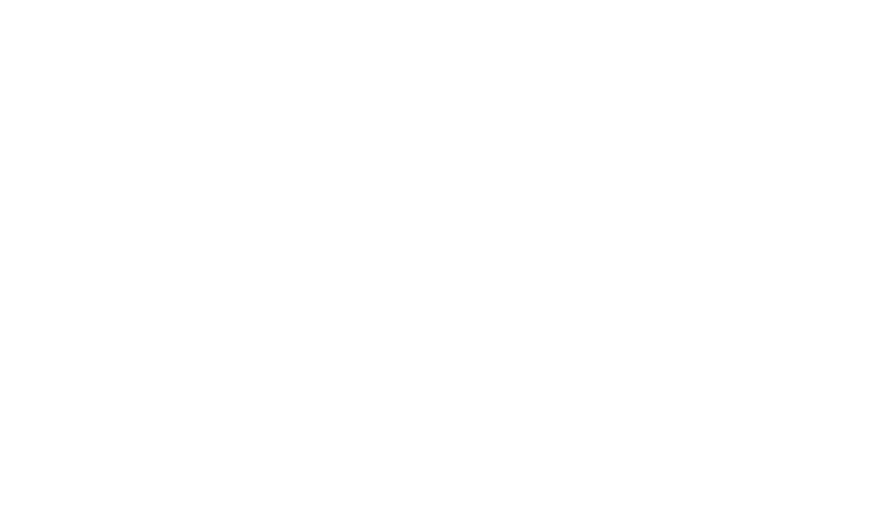
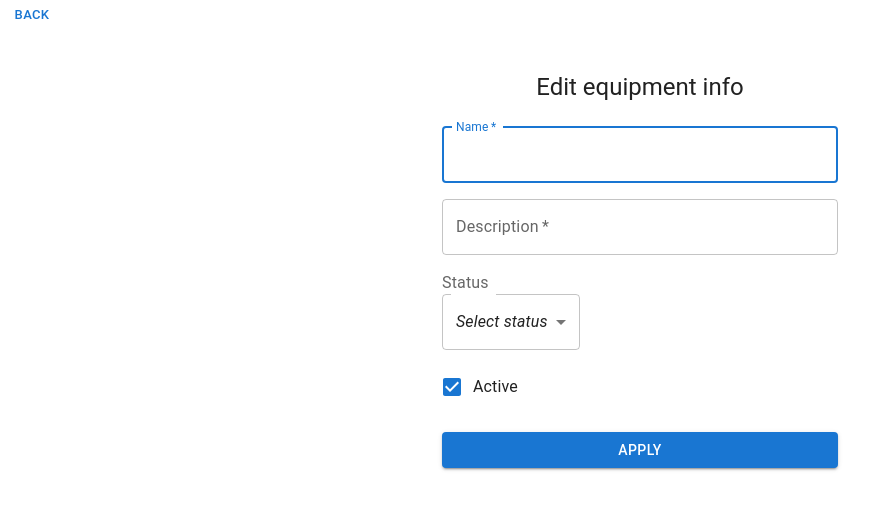
Before and after one commit to asaygom/Final-project-4Geeks-Front, a React (Create React App) app: page /set_equipment/1 in a window 1280 px wide. Before the commit this address had no page. Shown: the top 510 px of the page, without its empty margins (0-887 px from the left). Built offline with nearby package versions, Linux system fonts and the light colour scheme; no server answers.

Commit message:
equipment update and delete functions added

```diff
--- a/src/App.js
+++ b/src/App.js
@@ -26,9 +26,9 @@
         <Route path='/profile' element={<Profile />} />
         <Route path='/members_list' element={<MembersList />} />
         <Route path='/equipment' element={<Equipment />} />
-        <Route path='/set_equipment' element={<SetEquipment />} />
+        <Route path='/set_equipment/:id' element={<SetEquipment />} />
         <Route path="/newuser" element={<Signup />} />
-        <Route path='/equipment_info' element={<EquipmentInfo />} />
+        <Route path='/equipment_info/:id' element={<EquipmentInfo />} />
       </Routes>
     </BrowserRouter>
   );
--- a/src/components/BottomNav.js
+++ b/src/components/BottomNav.js
@@ -1,13 +1,16 @@
 import { BottomNavigation, BottomNavigationAction } from "@mui/material";
 import Paper from '@mui/material/Paper';
+import {useNavigate} from "react-router-dom";
 
 export default function BottomNav(){
+  const navigate=useNavigate()
+
     return(
       <Paper sx={{ position: 'fixed', bottom: 0, left: 0, right: 0 }} elevation={3}>
         <BottomNavigation
           showLabels
         >
-          <BottomNavigationAction label="Home"  />
+          <BottomNavigationAction onClick={()=>navigate('/home')} label="Home"  />
           <BottomNavigationAction label="Training plan"  />
           <BottomNavigationAction label="Routines"  />
           <BottomNavigationAction label="Exercises"  />
--- a/src/store/flux.js
+++ b/src/store/flux.js
@@ -41,12 +41,19 @@
       },
       handleChangeEquipment: (event) => {
         const store = getStore();
+        if (event.target.name === "is_active"){setStore({
+          equipment: {
+            ...store.equipment,
+            [event.target.name]: event.target.checked,
+          },
+        });}
+        else{
         setStore({
           equipment: {
             ...store.equipment,
             [event.target.name]: event.target.value,
           },
-        });
+        });}
       },
       handleSubmitEquipment: (event) => {
         event.preventDefault();
@@ -69,6 +76,27 @@
             is_active: false,
           },
         });
+      },
+     getEquipmentInfo: (id) => {
+        fetch("http://localhost:5000/equipment/"+id, {
+          method: "GET",
+          headers: { "Content-Type": "application/json" },
+        })
+          .then((response) => response.json())
+          .then((data) => setStore({ equipment: data }))
+          .catch((error) => console.log(error));
+      },
+      updateEquipmentInfo: (event,id) => {
+        event.preventDefault();
+        const store = getStore();
+        fetch("http://localhost:5000/equipment/"+id, {
+          method: "PUT",
+          headers: { "Content-Type": "application/json" },
+          body: JSON.stringify(store.equipment)
+        })
+          .then((response) => response.json())
+          .then((data) => console.log(data))
+          .catch((error) => console.log(error));
       },
       deleteEquipment: (id)=>{
         fetch("http://localhost:5000/equipment/"+id,{
--- a/src/views/Equipment.js
+++ b/src/views/Equipment.js
@@ -5,11 +5,12 @@
 import BottomNav from '../components/BottomNav';
 import { SearchBar } from '../components/SearchBar';
 import { Context } from "../store/context";
+import {useNavigate} from "react-router-dom";
 
 function Equipment() {
     const { store, actions } = useContext(Context);
+    const navigate=useNavigate()
     useEffect(()=>{actions.getEquipment()},[])
-
   return(
     <>
     <TopNav />
@@ -34,6 +35,7 @@
                   </Stack>
                   <div>
                       <Button
+                      onClick={()=>navigate('/set_equipment/new')}
                       variant="contained"
                       >
                       Add
@@ -45,7 +47,10 @@
               container
               spacing={3}
               >
-                {Object.values(store.listOfEquipments.data).map((equipment,index)=>{return <Grid xs={6} sm={6} lg={3}><EquipmentCard key={index} equipment_name={equipment.name} equipment_img="https://www.bestusedgymequipment.com/wp-content/uploads/2020/09/cybex-vr2-chestpress-1-1.jpg"/></Grid>})}
+                {store.listOfEquipments.data?.map((equipment,index)=>{
+                  return <Grid onClick={()=>navigate("/equipment_info/"+equipment.id)} key={index} xs={6} sm={6} lg={3}>
+                    <EquipmentCard id={equipment.id} equipment_name={equipment.name} equipment_img="https://www.bestusedgymequipment.com/wp-content/uploads/2020/09/cybex-vr2-chestpress-1-1.jpg"/>
+                    </Grid>})}
               </Grid>
           </Stack>
         </Container>
--- a/src/views/EquipmentInfo.js
+++ b/src/views/EquipmentInfo.js
@@ -1,21 +1,21 @@
 import { useContext, useEffect } from "react";
 import { Button, Box, Container, Unstable_Grid2 as Grid, Typography } from '@mui/material';
+import Fab from '@mui/material/Fab';
 import BottomNav from '../components/BottomNav';
 import { Context } from "../store/context";
+import {useNavigate, useParams} from "react-router-dom";
 
 function EquipmentInfo(props) {
     const { store, actions } = useContext(Context);
-    useEffect(()=>{actions.getEquipment()},[])
+    const navigate = useNavigate()
+    const {id} = useParams()
+    useEffect(()=>{actions.getEquipmentInfo(id)},[])
 
   return(
     <>
-    <Box sx={{textAlign: 'space-between'}}>
-      <Grid xs={6} sm={6} lg={6}>
-        <Button variant="text" size="small">Back</Button>
-      </Grid>
-      <Grid xs={6} sm={6} lg={6}>
-        <Button variant="text" size="small">Edit</Button>
-      </Grid>
+    <Box sx={{alignContent: 'space-between'}}>
+        <Button onClick={()=>navigate("/equipment")} variant="text" size="small">Back</Button>
+        <Button onClick={()=>navigate("/set_equipment/"+store.equipment.id)} variant="text" size="small">Edit</Button>
     </Box>
     <Box
       component="main"
@@ -34,47 +34,50 @@
             sm={12}
             lg={12}
           >
-            <Box sx={{textAlign: 'center'}}>
+            <Box sx={{textAlign: 'center', marginBottom:5}}>
             <Typography
               gutterBottom
               variant="h5"
             >
-              Equipment
+              Equipment info
             </Typography>
             </Box>
+            <Typography
+              gutterBottom
+              variant="h6"
+            >
+              {"Name: " + store.equipment.name}
+            </Typography>
+            <Typography
+              gutterBottom
+              variant="h6"
+            >
+              {"Description: " + store.equipment.description}
+            </Typography>
+            <Typography
+              gutterBottom
+              variant="h6"
+            >
+              {"Status: " + store.equipment.status}
+            </Typography>
+            <Typography
+              gutterBottom
+              variant="h6"
+            >
+              {"Active: " + store.equipment.is_active}
+            </Typography>
           </Grid>
           <Grid
             xs={12}
             sm={6}
             lg={3}
           >
-            <Typography
-              gutterBottom
-              variant="h6"
-            >
-              {"Name: " + props.name}
-            </Typography>
-            <Typography
-              gutterBottom
-              variant="h6"
-            >
-              {"Description: " + props.description}
-            </Typography>
-            <Typography
-              gutterBottom
-              variant="h6"
-            >
-              {"Status: " + props.status}
-            </Typography>
-            <Typography
-              gutterBottom
-              variant="h6"
-            >
-              {"Active: " + props.is_active}
-            </Typography>
           </Grid>
         </Grid>
       </Container>
+        <Fab onClick={()=>actions.deleteEquipment(id)} color="error" aria-label="delete" sx={{position: 'absolute', bottom: 100, right: 16}}>
+        <svg xmlns="http://www.w3.org/2000/svg" height="1em" viewBox="0 0 448 512"><path d="M135.2 17.7L128 32H32C14.3 32 0 46.3 0 64S14.3 96 32 96H416c17.7 0 32-14.3 32-32s-14.3-32-32-32H320l-7.2-14.3C307.4 6.8 296.3 0 284.2 0H163.8c-12.1 0-23.2 6.8-28.6 17.7zM416 128H32L53.2 467c1.6 25.3 22.6 45 47.9 45H346.9c25.3 0 46.3-19.7 47.9-45L416 128z"/></svg>
+        </Fab>
     </Box>
     <BottomNav />
     </>
--- a/src/views/Login.js
+++ b/src/views/Login.js
@@ -7,9 +7,10 @@
 import Box from '@mui/material/Box';
 import Typography from '@mui/material/Typography';
 import Container from '@mui/material/Container';
-import { Link as LinkR} from "react-router-dom";
+import {useNavigate} from "react-router-dom";
 
 export default function Login() {
+  const navigate=useNavigate()
   const handleSubmit = (event) => {
     event.preventDefault();
     const data = new FormData(event.currentTarget);
@@ -64,11 +65,9 @@
             </Button>
             <Grid container>
               <Grid item xs>
-                <LinkR to='/forgot_password'>
-                  <Link variant="body2">
+                  <Link onClick={()=>navigate("/forgot_password")} variant="body2">
                     Forgot password?
                   </Link>
-                </LinkR>
               </Grid>
             </Grid>
           </Box>
--- a/src/views/SetEquipment.js
+++ b/src/views/SetEquipment.js
@@ -11,15 +11,26 @@
 import InputLabel from '@mui/material/InputLabel';
 import Select from '@mui/material/Select';
 import MenuItem from '@mui/material/MenuItem';
-import { useContext } from "react";
+import { useContext, useEffect } from "react";
 import { Context } from "../store/context";
+import {useNavigate, useParams} from "react-router-dom";
 
 export default function SetEquipment() {
     const { store, actions } = useContext(Context);
+    const navigate=useNavigate()
+    const {id} = useParams()
+    useEffect(() => {
+        if (id === "new") {
 
+        } else {
+            actions.getEquipmentInfo(id);
+        }
+    }, []);
+
+    if (id==="new"){
         return (
           <>
-        <Button variant="text" size="small">Back</Button>
+              <Button onClick={()=>navigate('/equipment')} variant="text" size="small">Back</Button>
               <Container component="main" maxWidth="xs">
               <CssBaseline />
               <Box
@@ -77,7 +88,7 @@
                       </Grid>
                       <Grid item xs={12}>
                       <FormControlLabel
-                    control={<Checkbox name='is_active' value={true} onChange={actions.handleChangeEquipment} color="primary" />}
+                          control={<Checkbox name='is_active' checked={store.equipment.is_active} onChange={actions.handleChangeEquipment} color="primary" />}
                           label="Active"
                       />
                       </Grid>
@@ -96,3 +107,84 @@
           </>
         );
     }
+    else {
+        return (
+          <>
+              <Button onClick={()=>navigate('/equipment_info/'+store.equipment.id)} variant="text" size="small">Back</Button>
+              <Container component="main" maxWidth="xs">
+              <CssBaseline />
+              <Box
+                  sx={{
+                  marginTop: 5,
+                  display: 'flex',
+                  flexDirection: 'column',
+                  alignItems: 'center',
+                  }}
+              >
+                  <Typography component="h1" variant="h5">
+                  Edit equipment info
+                  </Typography>
+                  <Box component="form" noValidate onSubmit={actions.updateEquipmentInfo} sx={{ mt: 3 }}>
+                  <Grid container spacing={2}>
+                      <Grid item xs={12}>
+                      <TextField
+                          name="name"
+                          value={store.equipment.name}
+                          onChange={actions.handleChangeEquipment}
+                          required
+                          fullWidth
+                          id="equipment_name"
+                          label="Name"
+                          autoFocus
+                      />
+                      </Grid>
+                      <Grid item xs={12}>
+                      <TextField
+                          name="description"
+                          value={store.equipment.description}
+                          onChange={actions.handleChangeEquipment}
+                          required
+                          fullWidth
+                          id="equipment_description"
+                          label="Description"
+                      />
+                      </Grid>
+                      <Grid item xs={12}>
+                          <InputLabel id="equipment_status_label">Status</InputLabel>
+                          <Select
+                          name='status'
+                          labelId="equipment_status_label"
+                          id="equipment_status"
+                          value={store.equipment.status}
+                          label="Status"
+                          displayEmpty
+                          onChange={actions.handleChangeEquipment}
+                          >
+                              <MenuItem value=""><em>Select status</em></MenuItem>
+                              <MenuItem value='malfunction'>Malfunction</MenuItem>
+                              <MenuItem value='not_working'>Not working</MenuItem>
+                              <MenuItem value='working'>Working</MenuItem>
+                          </Select>
+                      </Grid>
+                      <Grid item xs={12}>
+                      <FormControlLabel
+                          control={<Checkbox name='is_active' checked={store.equipment.is_active} onChange={actions.handleChangeEquipment} color="primary" />}
+                          label="Active"
+                      />
+                      </Grid>
+                  </Grid>
+                  <Button
+                      type="submit"
+                      fullWidth
+                      variant="contained"
+                      sx={{ mt: 3, mb: 2 }}
+                  >
+                      Apply
+                  </Button>
+                  </Box>
+              </Box>
+              </Container>
+          </>
+        );
+    }
+}
```
Lines whose indentation alone changed are shown as unchanged.
